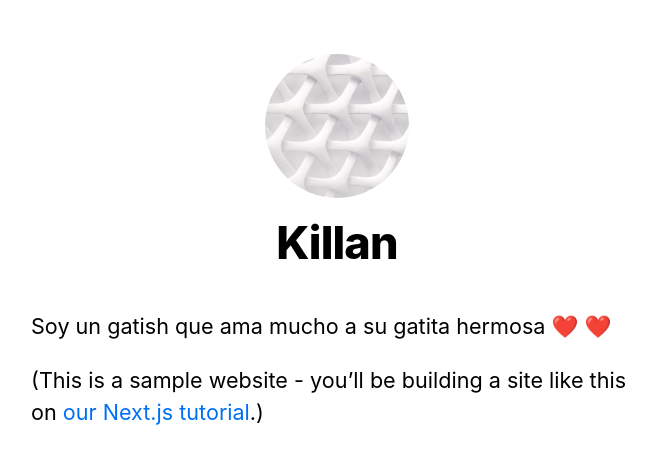
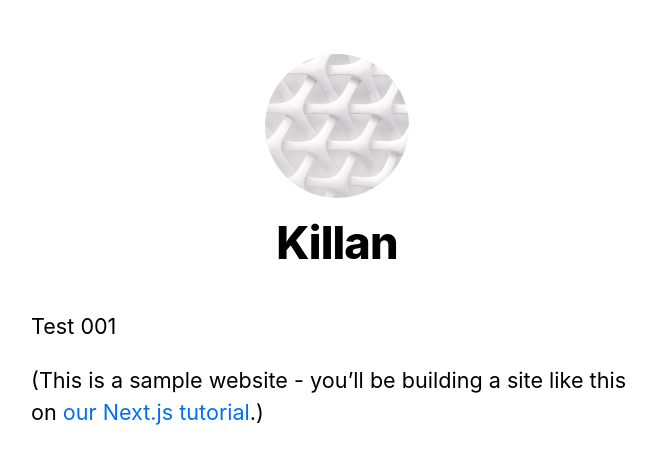
Before and after one commit to kill4n/demo_Next, a Next.js app: page / in a window 1280 px wide. Shown: the top 464 px of the page, without its empty margins (303-959 px from the left). Built offline with nearby package versions, Linux system fonts and the light colour scheme.

Commit message:
change intro

```diff
--- a/pages/index.js
+++ b/pages/index.js
@@ -9,7 +9,7 @@ export default function Home() {
         <title>{siteTitle}</title>
       </Head>
       <section className={utilStiles.headingMd}>
-        <p>Soy un gatish que ama mucho a su gatita hermosa ❤️ ❤️ </p>
+        <p>Test 001</p>
         <p>
         (This is a sample website - you’ll be building a site like this on{' '}
           <a href="https://nextjs.org/learn">our Next.js tutorial</a>.)
```
